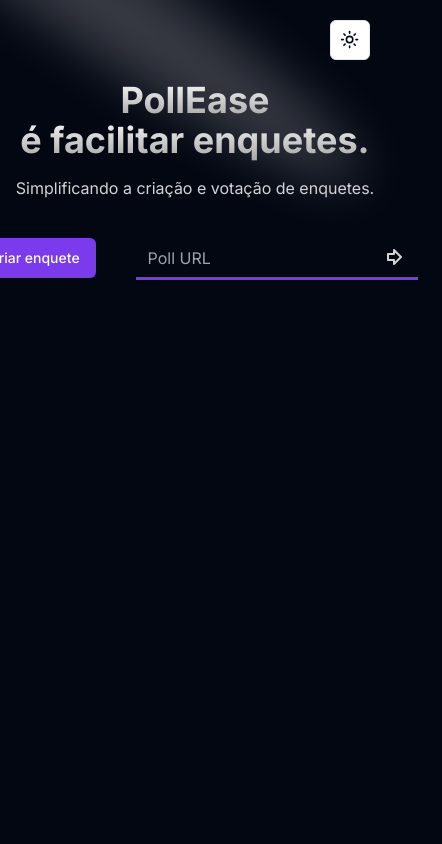
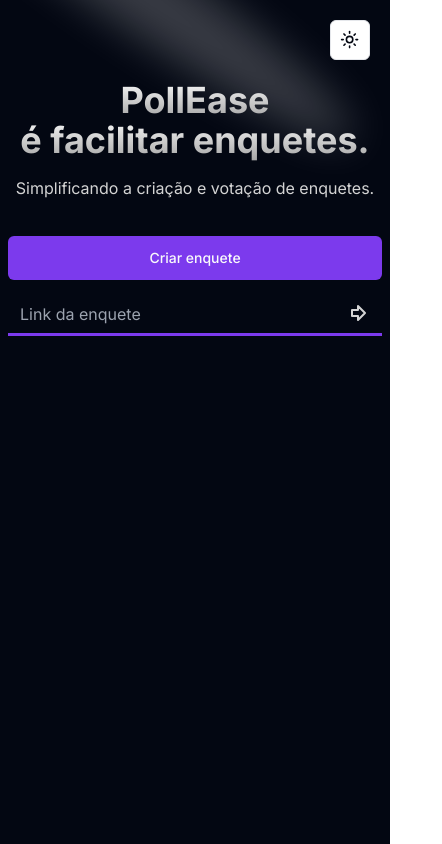
Before and after one commit to GuiGarciaDev/polls-frontend, a Next.js app: page / in a window 390 px wide. Shown: the whole page, 442 px wide, since content can reach past the window. Built offline with nearby package versions, Linux system fonts and the light colour scheme.

Commit message:
fix: routes and responsiveness of landing page

```diff
--- a/src/app/page.tsx
+++ b/src/app/page.tsx
@@ -1,6 +1,5 @@
 import CreatePollModal from "@/components/create-poll-modal"
 import InputButton from "@/components/poll-url-input"
-import { Button } from "@/components/ui/button"
 import { Spotlight } from "@/components/ui/spotlight"
 import { ArrowBigRight } from "lucide-react"
 
@@ -11,7 +10,7 @@ export default async function Home() {
         className="-top-40 left-32 md:left-36 md:-top-20 xl:left-96 xl:-top-20"
         fill="white"
       />
-      <div className="p-4 max-w-7xl mx-auto relative z-10 w-full pt-20 md:pt-0">
+      <div className="max-w-7xl mx-auto relative z-10 w-full pt-20 md:pt-0">
         <div className="text-center">
           <h1 className="text-4xl md:text-7xl font-bold bg-clip-text text-transparent bg-gradient-to-b from-neutral-50 to-neutral-400 bg-opacity-50">
             PollEase
@@ -24,10 +23,14 @@ export default async function Home() {
         <p className="mt-4 font-normal text-base text-neutral-300 max-w-lg text-center mx-auto">
           Simplificando a criação e votação de enquetes.
         </p>
-        <div className="flex justify-center items-center space-x-10 text-neutral-300 mt-7 p-2">
+
+        <div className="flex items-center flex-col w-full space-y-3 text-neutral-300 mt-7 p-2 xsm:space-x-10 xsm:flex-row xsm:justify-center">
           <CreatePollModal />
 
-          <InputButton placeholder="Poll URL" rightIcon={<ArrowBigRight />} />
+          <InputButton
+            placeholder="Link da enquete"
+            rightIcon={<ArrowBigRight />}
+          />
         </div>
       </div>
     </div>
--- a/src/app/polls/[id]/page.tsx
+++ b/src/app/polls/[id]/page.tsx
@@ -1,6 +1,7 @@
 "use client"
 import VoteCard from "@/components/VoteCard"
 import { queryClient } from "@/context/queryClientProvider"
+import { POLLS_BASE_URL, WEBSOCKET_BASE_URL } from "@/lib/axios"
 import { Poll } from "@/types/poll"
 import axios from "axios"
 import { useParams } from "next/navigation"
@@ -26,14 +27,12 @@ export default function Page() {
   const { data, isSuccess } = useQuery({
     queryKey: ["poll"],
     queryFn: (): Promise<{ poll: Poll }> => {
-      return axios
-        .get(`http://localhost:3333/polls/${id}`)
-        .then((res) => res.data)
+      return axios.get(`${POLLS_BASE_URL}/polls/${id}`).then((res) => res.data)
     },
   })
 
   useEffect(() => {
-    const socket = new WebSocket(`ws://localhost:3333/polls/${id}/results`)
+    const socket = new WebSocket(`${WEBSOCKET_BASE_URL}/polls/${id}/results`)
 
     // Listen to messages from the server
     socket.addEventListener(
--- a/src/components/create-poll-modal.tsx
+++ b/src/components/create-poll-modal.tsx
@@ -17,14 +17,13 @@ import { Input } from "./ui/input"
 import DynamicForm from "./dynamic-form"
 import { copyToClickboard } from "@/lib/copy-clipboard"
 import { toast } from "sonner"
+import { POLLS_BASE_URL } from "@/lib/axios"
 
 export default function CreatePollModal() {
   const [pollResponse, setPollResponse] = useState<CreatePollResponse>({
     success: false,
     pollId: "",
   })
-
-  const POLLS_BASE_URL = "http://localhost:3000/polls/" // mocked value
 
   function resetPollResponse() {
     setPollResponse({
@@ -41,7 +40,9 @@ export default function CreatePollModal() {
   return (
     <Dialog onOpenChange={(e) => !e && resetPollResponse()}>
       <DialogTrigger asChild>
-        <Button variant={"default"}>Criar enquete</Button>
+        <Button variant={"default"} className="w-full xsm:w-fit h-[44px]">
+          Criar enquete
+        </Button>
       </DialogTrigger>
 
       {!pollResponse.success ? (
--- a/src/components/poll-url-input.tsx
+++ b/src/components/poll-url-input.tsx
@@ -29,14 +29,8 @@ export default function InputButton({
   }
 
   return (
-    <div className="flex flex-col h-11">
-      {/* <style>
-        @keyframes gradient {
-            0%{background-position:0 0}
-            100%{background-position:100% 0}
-        }
-    </style> */}
-      <div className="webflow-style-input relative flex flex-row max-w-400 mx-auto h-full rounded-md px-3 bg-transparent">
+    <div className="flex flex-col h-11 w-full xsm:w-fit">
+      <div className="webflow-style-input w-full xsm:w-fit relative flex flex-row max-w-400 mx-auto h-full rounded-md px-3 bg-transparent">
         <input
           type="text"
           className="flex-grow text-base leading-7 bg-transparent focus:outline-none"
--- a/src/lib/axios.ts
+++ b/src/lib/axios.ts
@@ -3,3 +3,13 @@ import axios from "axios"
 export const api = axios.create({
     withCredentials: true
  })
+
+ export const POLLS_BASE_URL =
+ process.env.NEXT_PUBLIC_ENVIRONMENT === "production"
+   ? `${process.env.NEXT_PUBLIC_API_URL}`
+   : "http://localhost:3333"
+
+   export const WEBSOCKET_BASE_URL =
+   process.env.NEXT_PUBLIC_ENVIRONMENT === "production"
+     ? `${process.env.NEXT_PUBLIC_WEBSOCKET_URL}`
+     : "ws://localhost:3333"
--- a/tailwind.config.ts
+++ b/tailwind.config.ts
@@ -10,6 +10,25 @@ const config = {
 	],
   prefix: "",
   theme: {
+    screens: {
+      'xsm': '480px',
+      // => @media (min-width: 480px) { ... }
+
+      'sm': '640px',
+      // => @media (min-width: 640px) { ... }
+
+      'md': '768px',
+      // => @media (min-width: 768px) { ... }
+
+      'lg': '1024px',
+      // => @media (min-width: 1024px) { ... }
+
+      'xl': '1280px',
+      // => @media (min-width: 1280px) { ... }
+
+      '2xl': '1536px',
+      // => @media (min-width: 1536px) { ... }
+    },
     container: {
       center: true,
       padding: "2rem",
```
Also changed, not shown: 1 other file (tests, documents, lock files or other folders).
